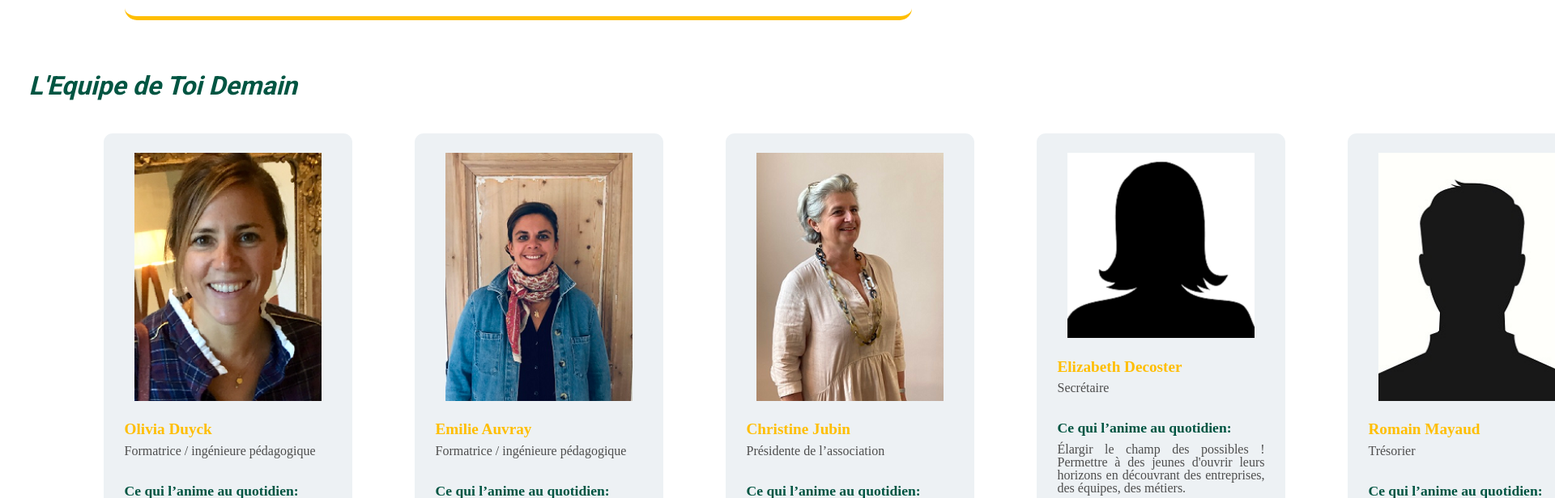
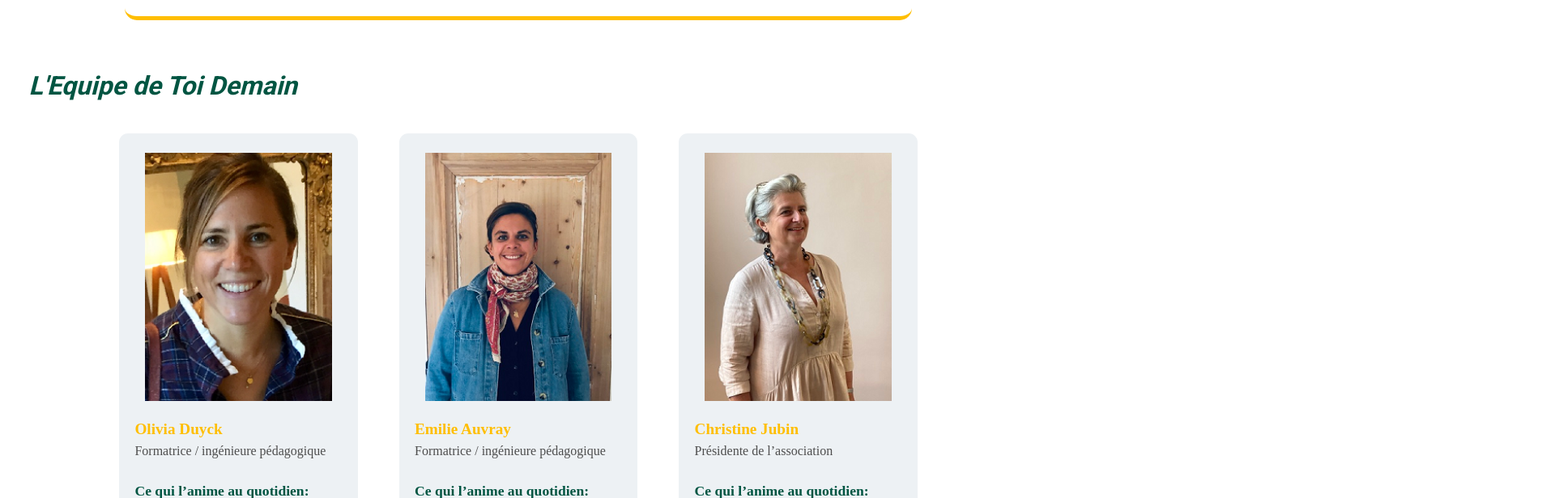
Before and after one commit to WildCodeSchool/lille-0920-js-p3-toidemain, a React (Create React App) app: page /about in a window 1280 px wide. Shown: the part 680-1296 px from the top of the page at 81% size, 1920 px wide, since content can reach past the window. Built offline with nearby package versions, Linux system fonts and the light colour scheme.

Commit message:
style modified to fit 5 members

```diff
--- a/src/pages/about/member.style.js
+++ b/src/pages/about/member.style.js
@@ -1,14 +1,17 @@
 import styled from "styled-components";
 
 export const Card = styled.div`
-  margin: 5vh 3vw;
-  padding: 2vh 2vw;
-  min-width: 20vw;
+  margin: 5vh 2vw;
+  padding: 2vh 1.5vw;
+  width: 20vw;
   display: flex;
   flex-direction: column;
   background-color: #edf1f4;
   border-radius: 0.7em;
   text-align: justify;
+  @media screen and (max-width: 768px) {
+    width: 90%;
+  }
 
   img {
     align-self: center;
--- a/src/pages/about/style.js
+++ b/src/pages/about/style.js
@@ -76,10 +76,13 @@ export const PledgeBox = styled.div`
 
 export const Cards = styled.div`
   display: flex;
-  justify-content: space-around;
+  flex-wrap: wrap;
+  justify-content: center;
   margin: 0 5vw;
+  //max-width: 30vw;
   @media screen and (max-width: 768px) {
     flex-direction: column;
+    //max-width: 90vw;
   }
 `;
 
```
